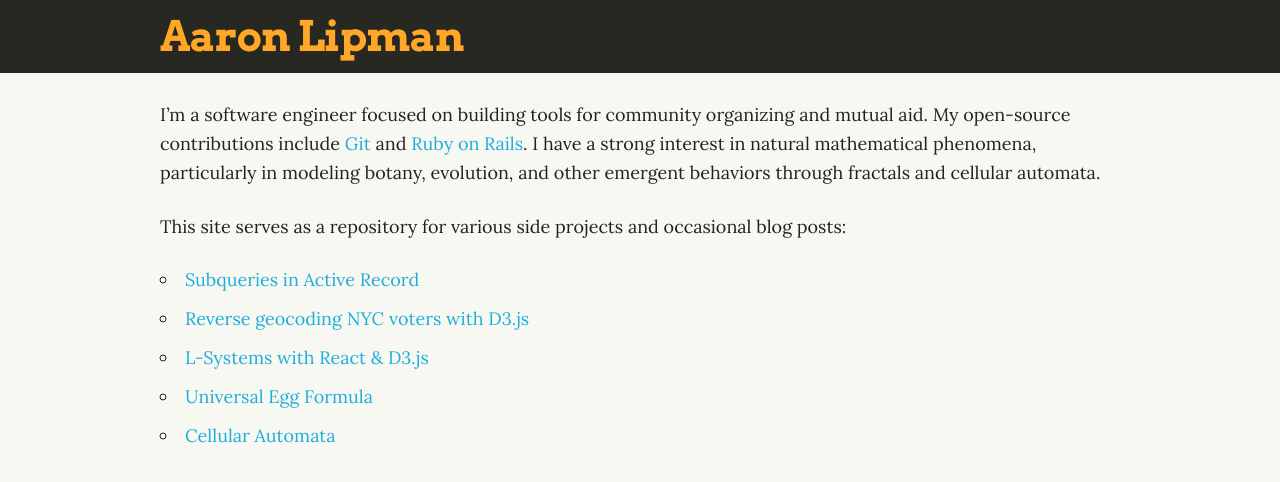
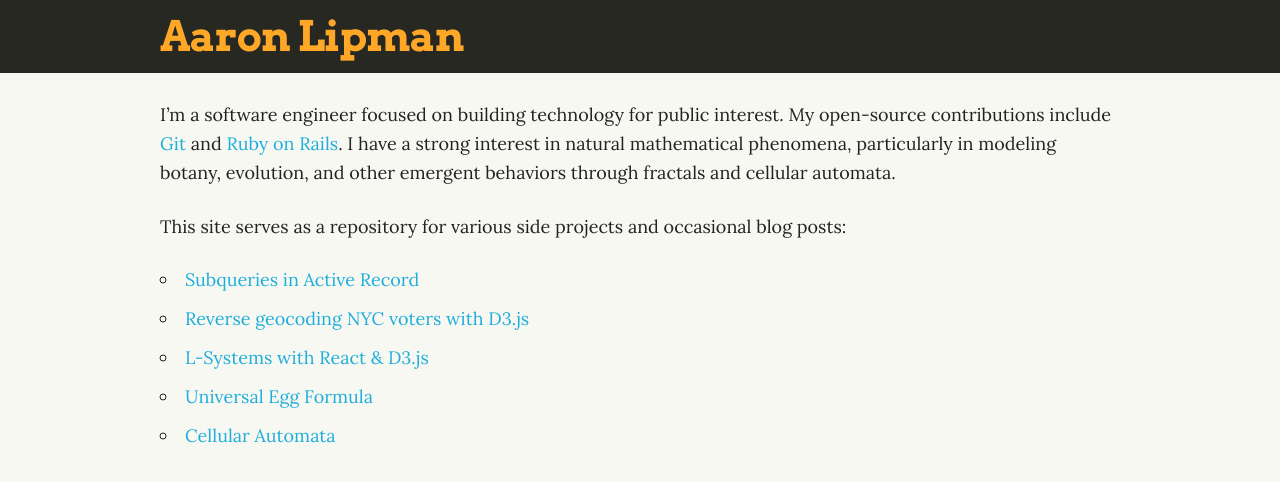
Before and after one commit to alipman88/alipman88.github.io, a Jekyll site: the page built from index.md, in a window 1280 px wide. Shown: the top 482 px of the page. Built offline with Jekyll 4.4.1, drawn with Linux system fonts in a browser that asks for light colours.

Commit message:
update bio

```diff
--- a/index.md
+++ b/index.md
@@ -4,7 +4,7 @@
 
 layout: site
 ---
-<br>I'm a software engineer focused on building tools for community organizing and mutual aid. My open-source contributions include [Git](https://github.com/git/git/commits?author=alipman88) and [Ruby on Rails](https://github.com/rails/rails/commits?author=alipman88). I have a strong interest in natural mathematical phenomena, particularly in modeling botany, evolution, and other emergent behaviors through fractals and cellular automata.
+<br>I'm a software engineer focused on building technology for public interest. My open-source contributions include [Git](https://github.com/git/git/commits?author=alipman88) and [Ruby on Rails](https://github.com/rails/rails/commits?author=alipman88). I have a strong interest in natural mathematical phenomena, particularly in modeling botany, evolution, and other emergent behaviors through fractals and cellular automata.
 
 This site serves as a repository for various side projects and occasional blog posts:
 
```
